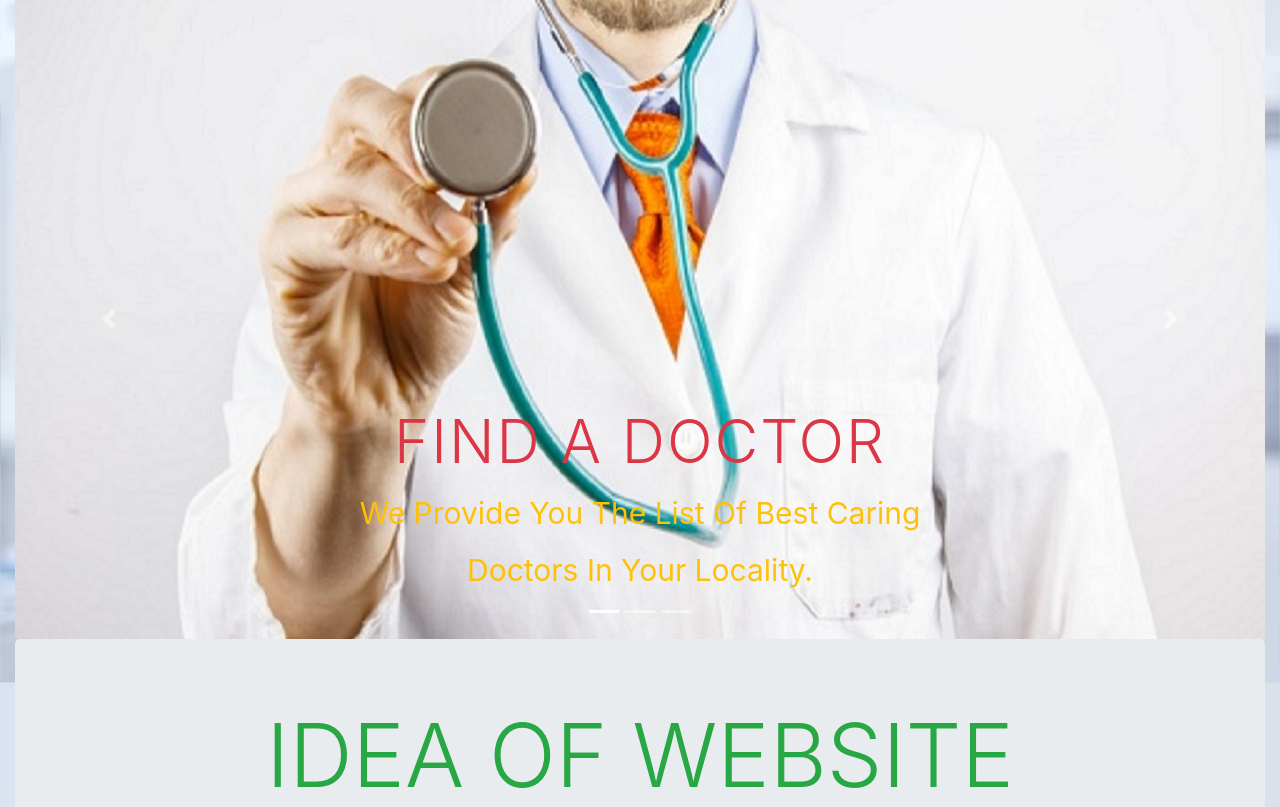
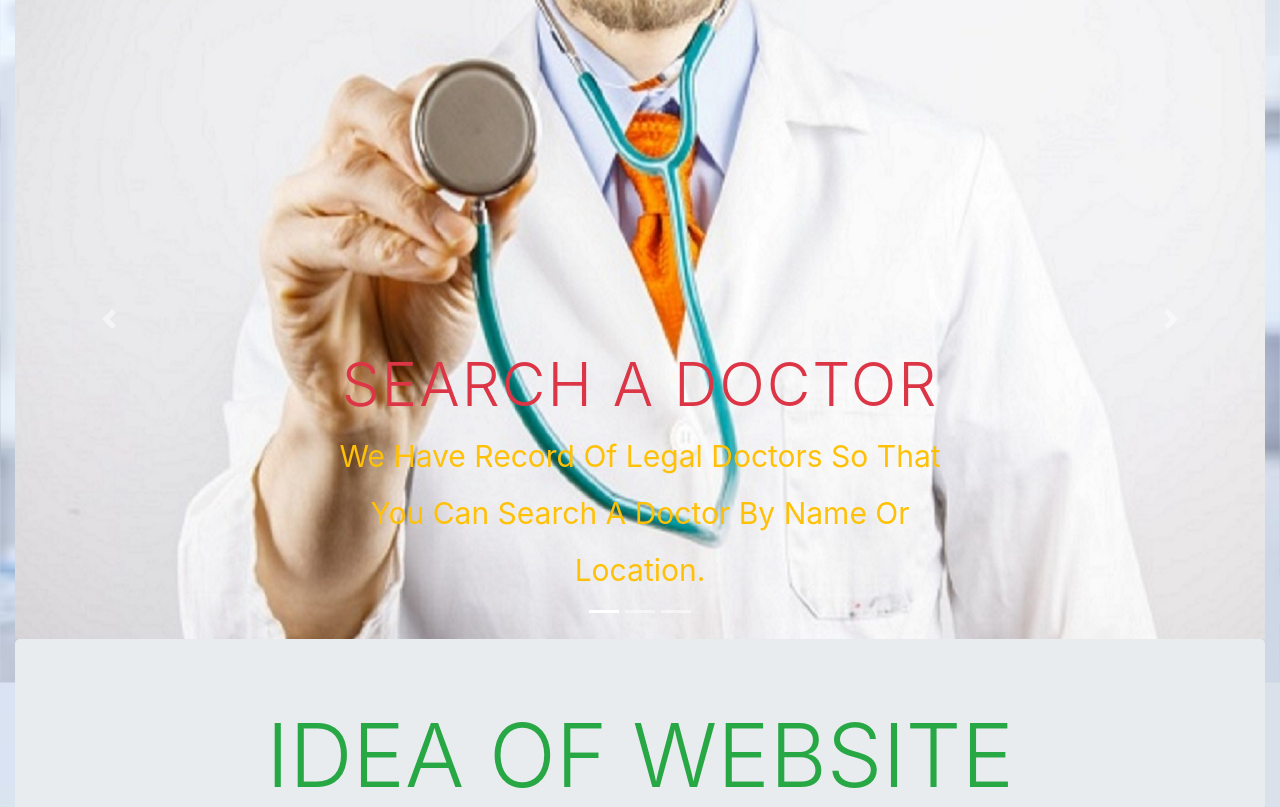
Before and after one commit to suyashphatak23/Doctor-Authentication-Website, a Django app: template Home/templates/index.html in a window 1280 px wide; the page is wider, and only the part inside the window is pictured. Shown: the part 171-978 px from the top of that part. Run offline with Django 3.2, Linux system fonts and the light colour scheme; the template is opened without the code that fills it, so the values that code supplies are empty; some libraries are stand-ins or nearby versions.

Commit message:
Updated Home Page and other pages , added title icon to image.

```diff
--- a/Contact/urls.py
+++ b/Contact/urls.py
@@ -1,6 +1,7 @@
 from django.urls import path
 from . import views
 
-urlpatterns = [
+urlpatterns = (
     path('Contactinfo', views.contact, name='contact'),
-]
+    path('adminrequest', views.admin, name='adminrequest')
+)
--- a/Home/templates/index.html
+++ b/Home/templates/index.html
@@ -2,7 +2,7 @@
 {% load staticfiles %}
 
 {% block content %}
-    <title>TrueHealth | Legal Healthcare</title>
+    <title>TrueHealth | Legal Doctors</title>
 
     <!-- BANNER -->
     <header role="banner" id="banner">
@@ -16,22 +16,22 @@
                 <div class="carousel-item active">
                   <img src="{% static 'base/imgs/doctor.jpg'%}" class="d-block w-100" alt="A doctor">
                   <div class="carousel-caption d-none d-md-block">
-                    <h5 class="display-4">Find a Doctor</h5>
-                    <p>We provide you the list of best caring Doctors in your locality.</p>
+                    <h5 class="display-4">Search a Doctor</h5>
+                    <p>We Have Record Of Legal Doctors So That You Can Search A Doctor By Name or Location.</p>
                   </div>
                 </div>
                 <div class="carousel-item">
-                  <img src="{% static 'base/imgs/hospital.jpg'%}" class="d-block w-100" alt="Word emergency on board">
+                  <img src="{% static 'base/imgs/lawhammer.jpg'%}" class="d-block w-100" alt="Word emergency on board">
                   <div class="carousel-caption d-none d-md-block">
-                    <h5 class="display-4">Find a Hospital</h5>
-                    <p>Need an emergency Hospital service, search it on our website for best emergency service Hospital.</p>
+                    <h5 class="display-4">Action Against Frauds</h5>
+                    <p>We Take Strict And Judicial Action Against Any Illegal Practices Among Doctors.</p>
                   </div>
                 </div>
                 <div class="carousel-item">
-                  <img src="{% static 'base/imgs/Pharmacy.jpg'%}" class="d-block w-100" alt="A pharmacist with customer">
+                  <img src="{% static 'base/imgs/complaint.jpg'%}" class="d-block w-100" alt="A pharmacist with customer">
                   <div class="carousel-caption d-none d-md-block">
-                    <h5 class="display-4">Find a Pharmacy</h5>
-                    <p>Need some Meds , just search the list of best Pharmacies within your budget.</p>
+                    <h5 class="display-4">File a Complaint</h5>
+                    <p>Any Problems With Service, Complaint Us In Our Website Form.</p>
                   </div>
                 </div>
               </div>
--- a/Home/views.py
+++ b/Home/views.py
@@ -1,5 +1,5 @@
 from django.contrib import messages
-from django.shortcuts import render, redirect
+from django.shortcuts import render
 from .models import Feedback, Complaint
 from .forms import FeedbackForm, ComplaintForm
 
@@ -11,7 +11,7 @@ def feedback_form(request):
             instance = form.save()
             instance.save()
             messages.info(request, 'Feedback Submitted Successfully')
-            return render(request, 'feedback.html', )
+            return render(request, 'feedback.html')
     else:
         form = FeedbackForm()
 
--- a/Rules/templates/GovernmentRules.html
+++ b/Rules/templates/GovernmentRules.html
@@ -1,8 +1,9 @@
 {% extends 'base.html' %}
 {% load staticfiles %}
 {% block content %}
+     <title>TrueHealth | Government Rules</title>
 
-    <main role="Links">
+    <main>
         <div class="container">
             <h1 class="display-1 text-center">LINKS FOR RULE BOOKS</h1>
             <br>
--- a/Rules/templates/GovernmentWebsites.html
+++ b/Rules/templates/GovernmentWebsites.html
@@ -1,8 +1,10 @@
 {% extends 'base.html' %}
 {% load staticfiles %}
 {% block content %}
+    <title>TrueHealth | Government Websites</title>
+
     <br>
-    <main role="Websites">
+    <main>
         <!-- GOV WEBSITES -->
         <div class="container">
             <h2 class="display-3 text-center">GOVERNMENT OFFICIAL WEBSITES AND LINKS</h2><br>
--- a/templates/base.html
+++ b/templates/base.html
@@ -13,7 +13,7 @@
         <meta name="viewport" content="width=device-width, initial-scale=1.0">
 
         <!-- CSS & BOOTSTRAP LINKS-->
-
+        <link rel = "icon" href ="https://storage.needpix.com/rsynced_images/doctor-2411135_1280.png" type = "image/x-icon">
         <link rel="stylesheet" href="{% static 'base/css/main.css' %}">
         <link rel="stylesheet" href="https://cdnjs.cloudflare.com/ajax/libs/font-awesome/4.7.0/css/font-awesome.min.css">
         <link rel="stylesheet" href="https://stackpath.bootstrapcdn.com/bootstrap/4.4.1/css/bootstrap.min.css" />
@@ -28,7 +28,7 @@
             <header role="Webname&Login" id="header-top">
                 <div class="container-fluid">
                     <nav class="navbar navbar-expand-lg navbar-dark bg-primary">
-                      <a class="navbar-brand" href="">
+                      <a class="navbar-brand" href="Home">
                             <img src="{% static 'base/imgs/logo.JPG' %}" alt="Website Logo" width="100px" height="100px">
                             <span class="display-4"><span style="color:rgb(132,200,50)">True</span><span style="color:rgb(61,72,151)">Health</span></span>
                       </a>
@@ -122,10 +122,10 @@
                                     <h3 style="border-bottom:3px solid red">IMPORTANT LINKS</h3>
                                 </li>
                                 <li class="nav-item">
-                                    <a class="nav-link" href="">Home</a>
+                                    <a class="nav-link" href="Home">Home</a>
                                 </li>
                                 <li class="nav-item">
-                                    <a class="nav-link" href="Contact/ContactUs">Contact Us</a>
+                                    <a class="nav-link" href="Contact/Contactinfo">Contact Us</a>
                                 </li>
                                 <li class="nav-item">
                                     <a class="nav-link" href="{% static 'base/pdfs/privacy_policy.pdf' %}" target="_blank">Privacy Policy</a>
@@ -143,22 +143,22 @@
                                     <h3 style="border-bottom:3px solid red">SERVICES</h3>
                                 </li>
                                 <li class="nav-item">
-                                    <a class="nav-link" href="Search/SearchDoc">Search a Doctor</a>
+                                    <a class="nav-link" href="Service/SearchDoctor">Search a Doctor</a>
                                 </li>
                                 <li class="nav-item">
                                     <a class="nav-link" href="admin">Admin Login</a>
                                 </li>
                                 <li class="nav-item">
-                                    <a class="nav-link" href="AdminPanel/NewAdmin">New Admin Registration</a>
+                                    <a class="nav-link" href="Register/register">New Admin Registration</a>
                                 </li>
                                 <li class="nav-item">
-                                    <a class="nav-link" href="Rules/GR">Government Rules</a>
+                                    <a class="nav-link" href="Rules/GovRules">Government Rules</a>
                                 </li>
                             </ul>
                           </nav>
                       </div>
                       <div class="col-4 p-1" style="text-align:center;">
-                          <a class="navbar-brand" style="margin-top:50px;" href="">
+                          <a class="navbar-brand" style="margin-top:50px;" href="Home">
                             <img src="{% static 'base/imgs/logo.JPG' %}" alt="Website Logo" width="100px" height="100px">
                             <span class="display-4"><span style="color:rgb(132,200,50)">True</span><span style="color:rgb(61,72,151)">Health</span></span>
                           </a>
```
Also changed, not shown: Contact/templates/Contact.html (+13 -43 lines), Contact/templates/adminrequest.html (added, +47 -0 lines), Contact/views.py (+9 -17 lines), static/base/imgs/complaint.jpg.
